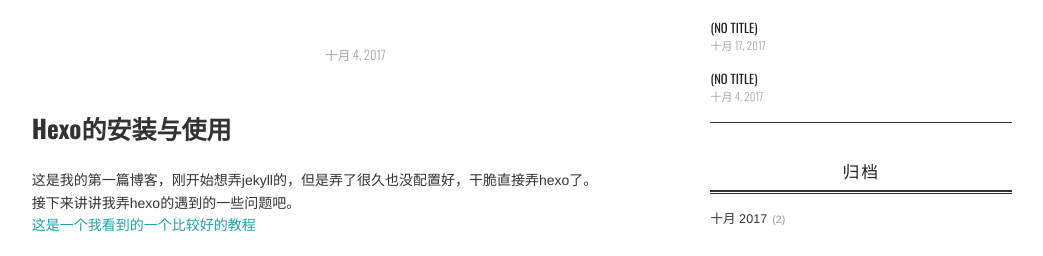
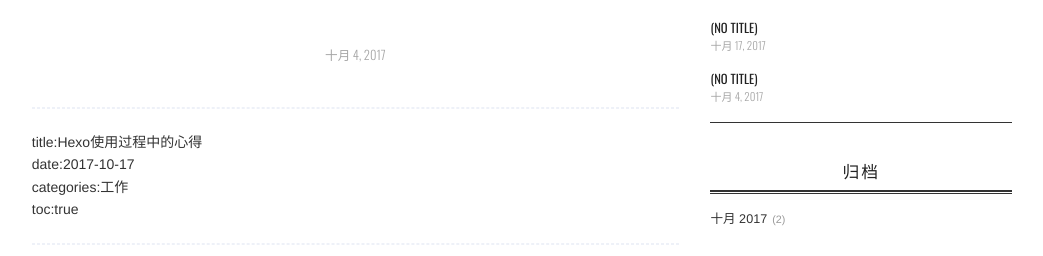
Before and after one commit to Rychou/rychou.github.io, a plain HTML site: page index.html in a window 1280 px wide. Shown: the part 475-731 px from the top of the page, without its empty margins (118-1161 px from the left). Drawn offline with nearby package versions, Linux system fonts and the light colour scheme; some packages are replaced by stand-ins of ours; no server answers; a script that the page names is missing.

Commit message:
Site updated: 2017-10-17 22:54:06

```diff
--- a/index.html
+++ b/index.html
@@ -150,7 +150,10 @@
     </div>
     <div class="article-entry" itemprop="articleBody">
 
-        <h1 id="Hexo的安装与使用"><a href="#Hexo的安装与使用" class="headerlink" title="Hexo的安装与使用"></a>Hexo的安装与使用</h1><p>这是我的第一篇博客，刚开始想弄jekyll的，但是弄了很久也没配置好，干脆直接弄hexo了。<br>接下来讲讲我弄hexo的遇到的一些问题吧。<br><a href="http://www.jianshu.com/p/e99ed60390a8" title="20分钟教你使用hexo搭建github博客" target="_blank" rel="external">这是一个我看到的一个比较好的教程</a></p>
+        <hr>
+<p>title:Hexo使用过程中的心得<br>date:2017-10-17<br>categories:工作<br>toc:true</p>
+<hr>
+<h1 id="Hexo的安装与使用"><a href="#Hexo的安装与使用" class="headerlink" title="Hexo的安装与使用"></a>Hexo的安装与使用</h1><p>这是我的第一篇博客，刚开始想弄jekyll的，但是弄了很久也没配置好，干脆直接弄hexo了。<br>接下来讲讲我弄hexo的遇到的一些问题吧。<br><a href="http://www.jianshu.com/p/e99ed60390a8" title="20分钟教你使用hexo搭建github博客" target="_blank" rel="external">这是一个我看到的一个比较好的教程</a></p>
 <p>大家在配置好后，在本地运行一般没有问题，但是在推到Github上去的时候，</p>
 <pre><code>$ hexo deploy
 Error：Deployer not found: git
```
Also changed, not shown: 2017/10/04/hexoUse/index.html (+8 -5 lines).
